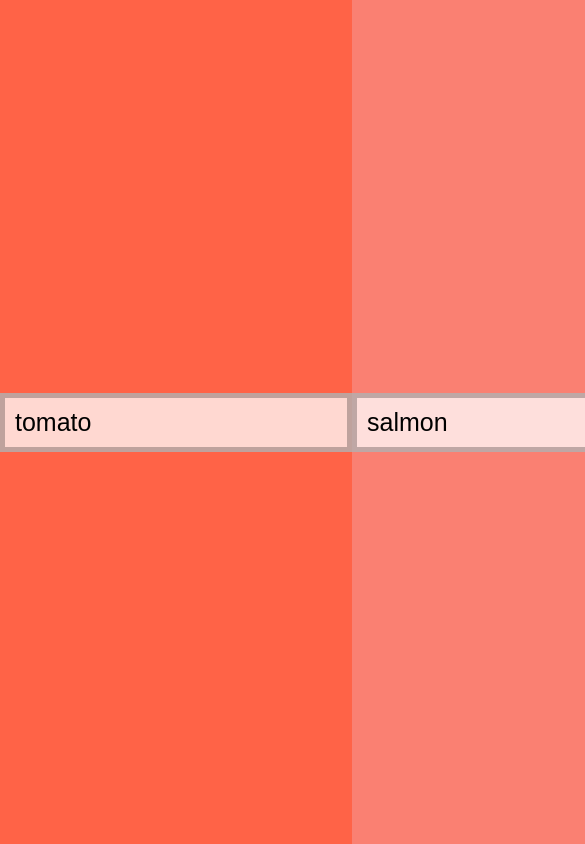
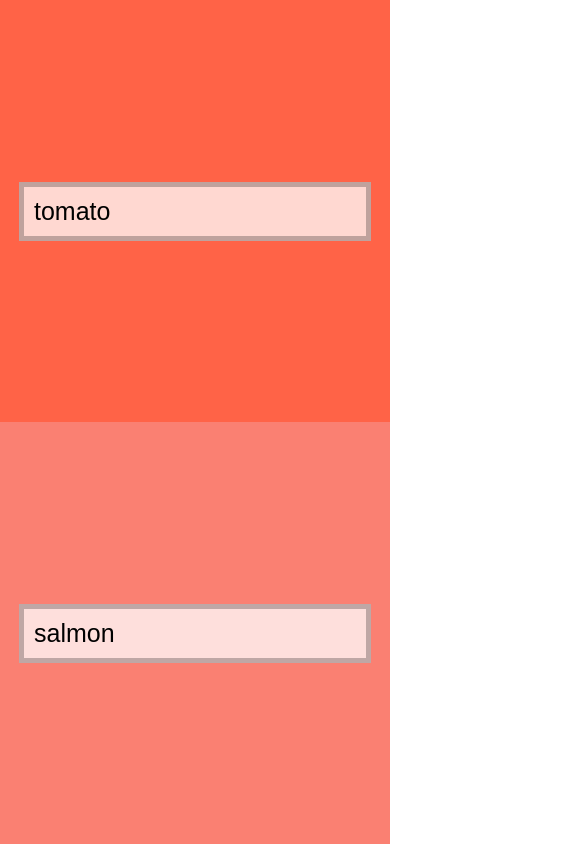
Before and after one commit to jtiala/compare-colors, a plain HTML site: page index.html in a window 390 px wide. Shown: the top 844 px of the page, 585 px wide, since content can reach past the window. Drawn offline with Linux system fonts and the light colour scheme.

Commit message:
A bit of cleanup

```diff
--- a/index.html
+++ b/index.html
@@ -14,10 +14,10 @@
   </head>
 
   <body>
-    <div id="color1">
+    <div id="div1">
       <input placeholder="Any valid CSS color value" onClick="select()" />
     </div>
-    <div id="color2">
+    <div id="div2">
       <input placeholder="Any valid CSS color value" onClick="select()" />
     </div>
     <script src="scripts.js"></script>
--- a/scripts.js
+++ b/scripts.js
@@ -1,37 +1,49 @@
-const color1div = document.querySelector("#color1");
-const color2div = document.querySelector("#color2");
-const color1input = document.querySelector("#color1 input");
-const color2input = document.querySelector("#color2 input");
+const defaultColor1 = "tomato";
+const defaultColor2 = "salmon";
 
-function setColors() {
-  color1div.style.background = color1input.value;
-  color2div.style.background = color2input.value;
+const div1 = document.querySelector("#div1");
+const div2 = document.querySelector("#div2");
+const input1 = document.querySelector("#div1 input");
+const input2 = document.querySelector("#div2 input");
 
-  let searchParams = new URLSearchParams(window.location.search);
+input1.addEventListener("change", eventListener);
+input2.addEventListener("change", eventListener);
 
-  searchParams.set("1", color1input.value);
-  searchParams.set("2", color2input.value);
+setInitialColors();
+
+function eventListener() {
+  setBackgroundColors(input1.value, input2.value);
+  setSearchParams(input1.value, input2.value);
+}
+
+function setBackgroundColors(color1, color2) {
+  div1.style.background = color1;
+  div2.style.background = color2;
+}
+
+function setInputValues(color1, color2) {
+  input1.value = color1;
+  input2.value = color2;
+}
+
+function setSearchParams(color1, color2) {
+  const searchParams = new URLSearchParams(window.location.search);
+
+  searchParams.set("1", color1);
+  searchParams.set("2", color2);
 
   history.pushState(
     null,
     "",
-    window.location.pathname + "?" + searchParams.toString()
+    `${window.location.pathname}?${searchParams.toString()}`
   );
 }
 
-color1input.addEventListener("change", setColors);
-color2input.addEventListener("change", setColors);
-
 function setInitialColors() {
   const searchParams = new URLSearchParams(document.location.search);
-  const color1 = searchParams.get("1") || "tomato";
-  const color2 = searchParams.get("2") || "salmon";
+  const color1 = searchParams.get("1") || defaultColor1;
+  const color2 = searchParams.get("2") || defaultColor2;
 
-  color1input.value = color1;
-  color2input.value = color2;
-
-  color1div.style.background = color1;
-  color2div.style.background = color2;
+  setInputValues(color1, color2);
+  setBackgroundColors(color1, color2);
 }
-
-setInitialColors();
--- a/styles.css
+++ b/styles.css
@@ -1,19 +1,26 @@
 body {
-  margin: 0;
-  height: 100vh;
   display: grid;
   grid-template-columns: 1fr 1fr;
+  height: 100vh;
+  margin: 0;
 }
 
 div {
   display: flex;
+  align-items: center;
   justify-content: center;
-  align-items: center;
+  padding: 5px;
 }
 
 input {
+  padding: 10px;
   border: 5px solid rgba(0, 0, 0, 0.25);
+  background-color: rgba(255, 255, 255, 0.75);
   font-size: 25px;
-  padding: 10px;
-  background-color: rgba(255, 255, 255, 0.75);
 }
+
+@media (max-width: 640px) {
+  body {
+    grid-template-columns: 1fr;
+  }
+}
```
